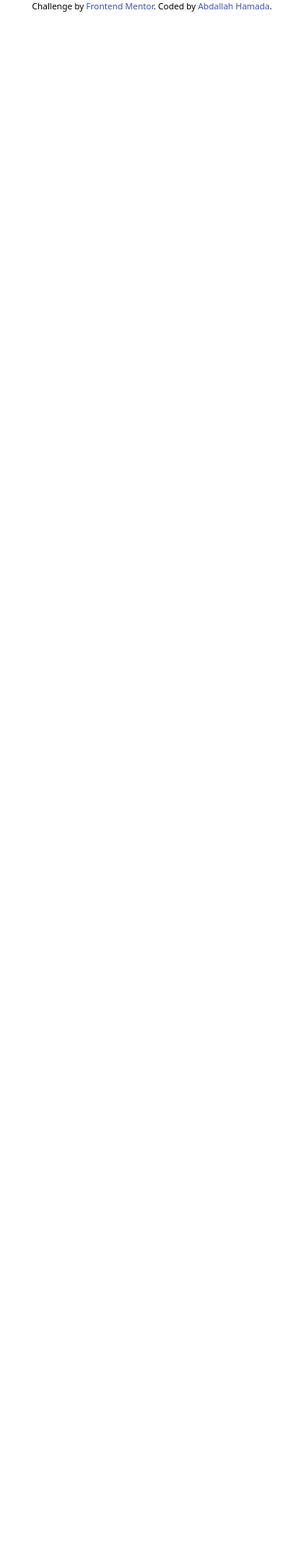
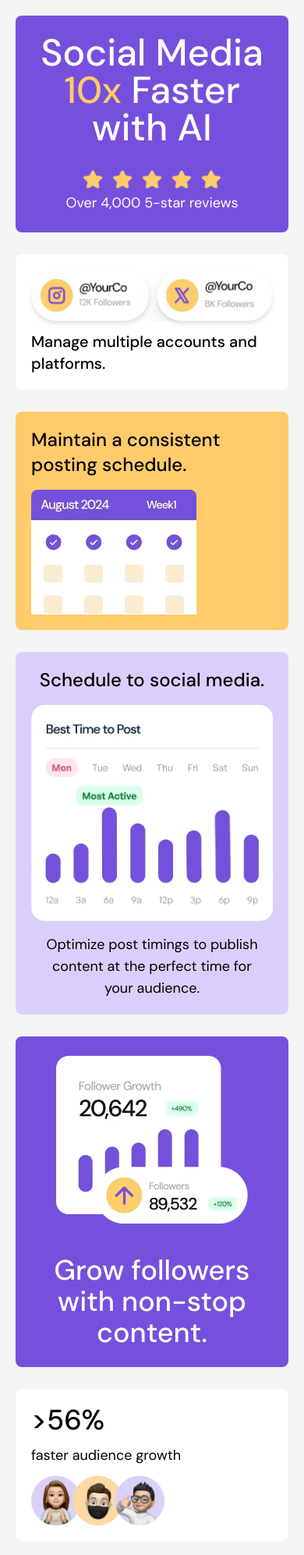
Before and after one commit to AbdullahHamadax/bento-grid, a plain HTML site: page index.html in a window 390 px wide. Shown: the top 1994 px of the page at 78% size. Before the commit the page ends 844 px from the top, so only its background shows below. Drawn offline with nearby package versions, Linux system fonts and the light colour scheme.

Commit message:
Finish mobile design - Fix font not applying correctly by changing .body to body (xD) - Finish all 8 cards design on mobile (320-375px)

```diff
--- a/index.html
+++ b/index.html
@@ -20,12 +20,12 @@
     <title>Frontend Mentor | Bento grid</title>
 
     <style>
-      .body {
-        font-family: "DM Sans";
+      body {
+        font-family: "DM Sans", sans-serif;
         font-size: 1.125rem;
       }
       .attribution {
-        font-size: 11px;
+        font-size: 15px;
         text-align: center;
       }
       .attribution a {
@@ -33,7 +33,106 @@
       }
     </style>
   </head>
-  <body>
+  <body class="flex flex-col items-center min-h-screen p-5 bg-[#f5f5f5]">
+    <div class="grid gap-7 sm:grid-cols-4 sm:grid-rows-3">
+      <div
+        class="bg-[#7650dc] rounded-lg flex flex-col items-center text-center p-6"
+      >
+        <h1 class="text-5xl font-medium text-white">
+          Social Media <span class="text-[#ffcb6b]">10x</span> Faster with AI
+        </h1>
+        <img
+          src="assets/images/illustration-five-stars.webp"
+          alt="five stars"
+          class="h-[1.9rem] mt-7"
+        />
+        <p class="text-lg text-white">Over 4,000 5-star reviews</p>
+      </div>
+      <div
+        class="flex flex-col items-center gap-3 p-5 text-left text-black bg-white rounded-lg"
+      >
+        <img
+          src="assets/images/illustration-multiple-platforms.webp"
+          alt="platform accounts"
+          class="rounded-full drop-shadow-md"
+        />
+        <p class="text-xl font-medium">
+          Manage multiple accounts and platforms.
+        </p>
+      </div>
+      <div
+        class="flex flex-col items-start gap-4 text-left text-black bg-[#ffcb6b] rounded-lg p-5"
+      >
+        <p class="text-2xl font-medium">
+          Maintain a consistent posting schedule.
+        </p>
+        <img
+          src="assets/images/illustration-consistent-schedule.webp"
+          alt="consistent schedule"
+          class="h-[10rem]"
+        />
+      </div>
+
+      <div
+        class="flex flex-col items-center gap-4 text-center text-black bg-[#dacffc] rounded-lg p-5"
+      >
+        <p class="text-2xl font-medium">Schedule to social media.</p>
+        <img
+          src="assets/images/illustration-schedule-posts.webp"
+          alt="platform accounts"
+        />
+        <p class="px-4 text-lg font-normal">
+          Optimize post timings to publish content at the perfect time for your
+          audience.
+        </p>
+      </div>
+      <div
+        class="bg-[#7650dc] rounded-lg flex flex-col gap-3 items-center text-center p-6"
+      >
+        <img
+          src="assets/images/illustration-grow-followers.webp"
+          alt="followers growth"
+          class="pt-0 p-7"
+        />
+        <p class="px-2 text-4xl font-medium text-white">
+          Grow followers with non-stop content.
+        </p>
+      </div>
+      <div
+        class="flex flex-col items-start gap-3 p-5 text-black bg-white rounded-lg"
+      >
+        <h1 class="text-4xl font-medium">>56%</h1>
+        <p class="">faster audience growth</p>
+        <img
+          src="assets/images/illustration-audience-growth.webp"
+          alt="audience"
+          class="h-[4rem]"
+        />
+      </div>
+      <div
+        class="flex flex-col items-start gap-4 p-5 text-black bg-[#f9eee1] rounded-lg"
+      >
+        <p class="text-3xl font-medium">
+          Create and schedule content
+          <span class="italic text-[#7650dc]">quicker.</span>
+        </p>
+        <img
+          src="assets/images/illustration-create-post.webp"
+          alt="create post button"
+          class="h-[5rem]"
+        />
+      </div>
+      <div
+        class="flex flex-col items-start gap-4 p-5 text-black bg-[#ffcb6b] rounded-lg"
+      >
+        <p class="text-3xl font-medium">Write your content using AI.</p>
+        <img
+          src="assets/images/illustration-ai-content.webp"
+          alt="ai content"
+          class="h-[13rem]"
+        />
+      </div>
+    </div>
     <div class="attribution">
       Challenge by
       <a href="https://www.frontendmentor.io?ref=challenge">Frontend Mentor</a>.
```
